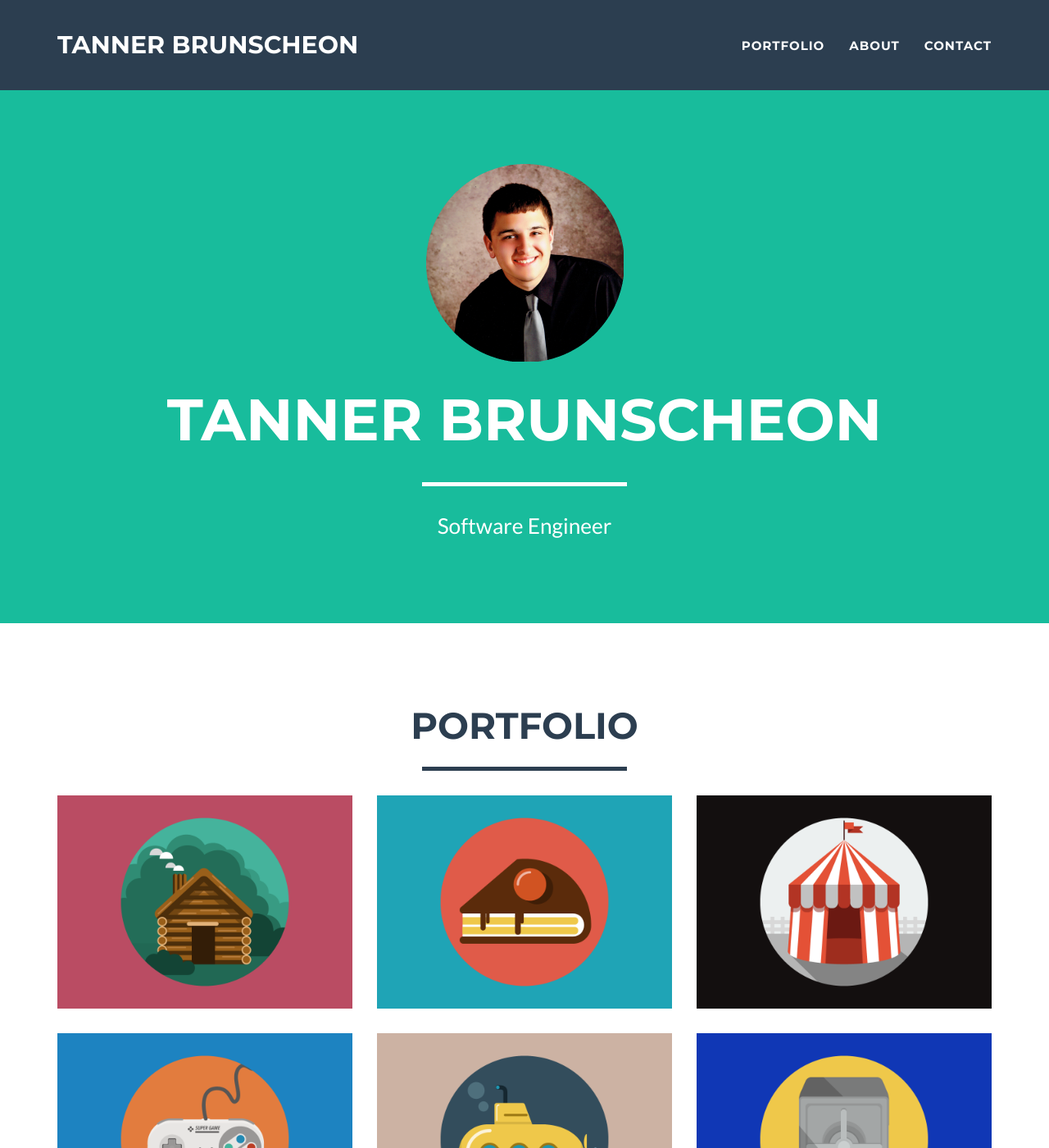
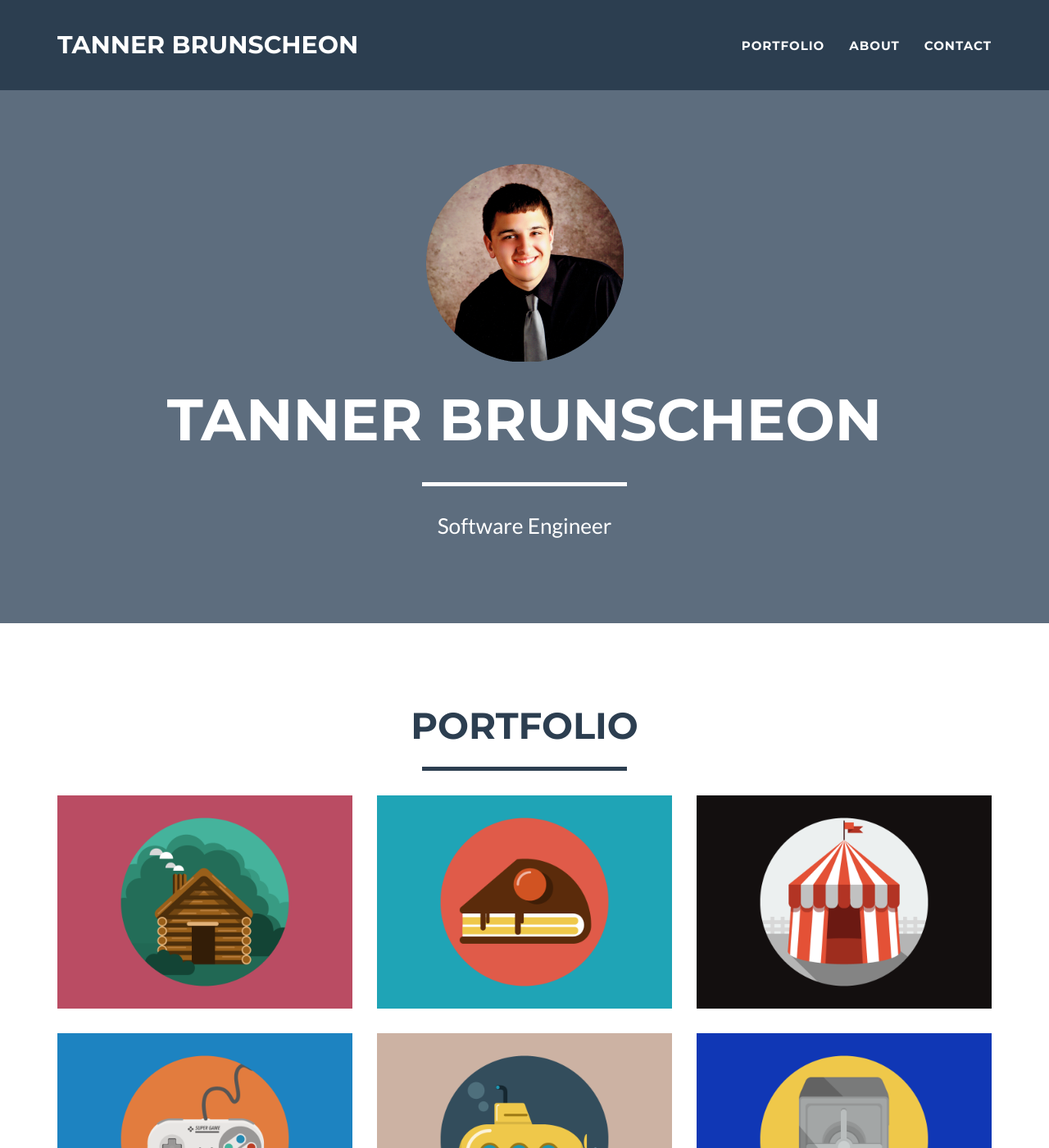
Before and after one commit to TannerBrunscheon/TannerBrunscheon.github.io, a Jekyll site: the page built from index.html, in a window 1280 px wide and 1400 px high. Shown: the whole window at 82% size. Built offline with Jekyll 4.4.1, drawn with Linux system fonts in a browser that asks for light colours; some of the changed text lies outside the part shown.

Commit message:
Update _config.yml

```diff
--- a/_config.yml
+++ b/_config.yml
@@ -25,14 +25,14 @@ disqus_shortname: myshortname
 
 # Color settings (hex-codes without the leading hash-tag)
 color:
-  primary: 18bc9c #80B3FF
-  primary-rgb: "24,288,156" #"128,179,255"
+  primary: 5D6D7E #80B3FF
+  primary-rgb: "93,109,126" #"128,179,255"
   secondary: 2c3e50 #FD6E8A
   secondary-dark: 233140 #A2122F
 
 # Footer settings
 footer:
-  copyright: Dr. Henry Jekyll
+  copyright: Tanner Brunscheon
   location: Location
   social: Around the Web
   credits: Credits
```
